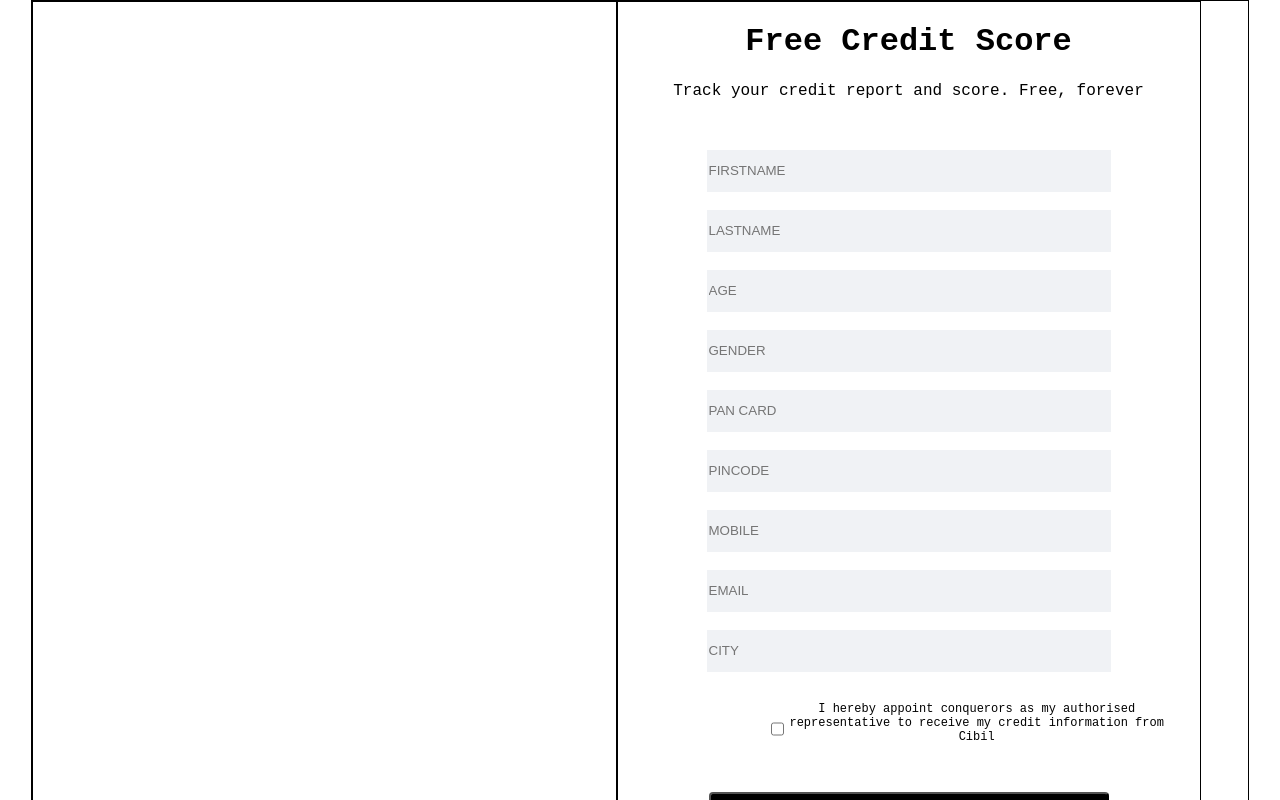
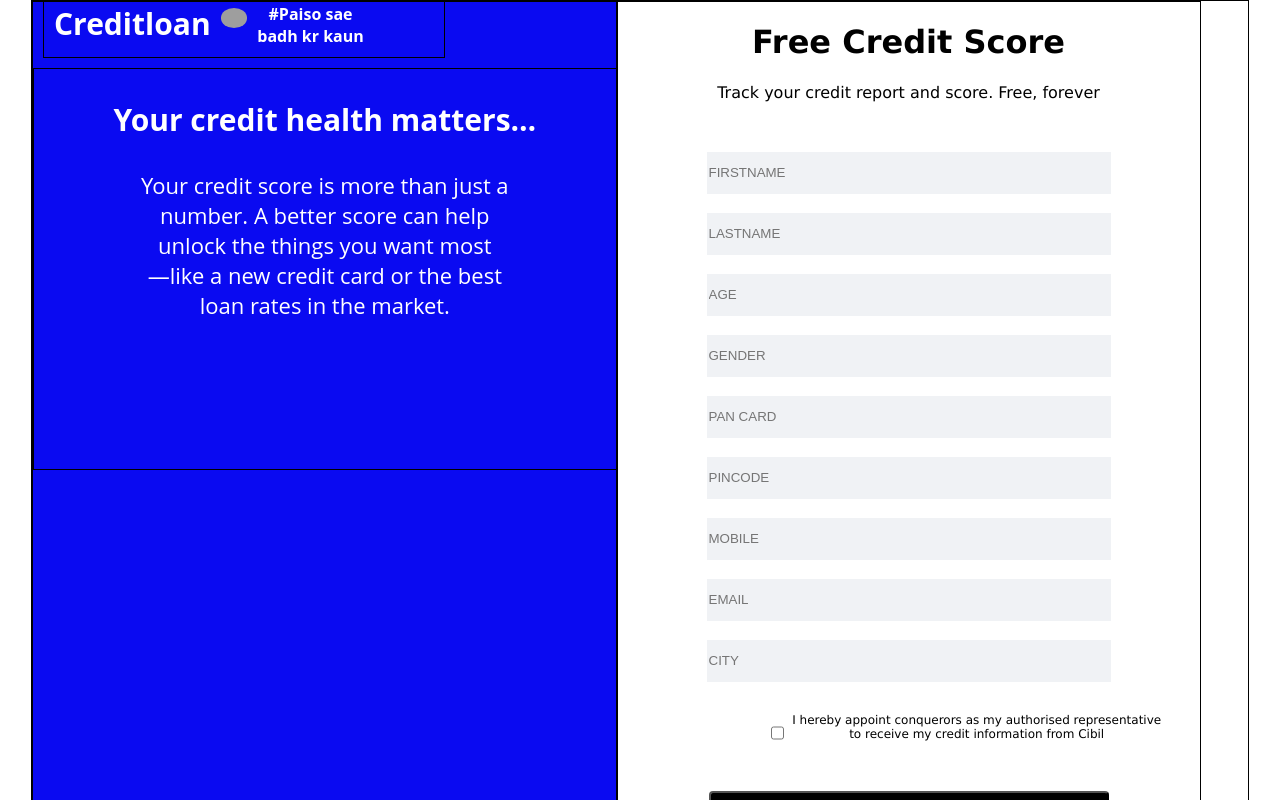
Before and after one commit to Milind74/creditcard, a React (Create React App) app in the folder client/: page / in a window 1280 px wide. Shown: the top 800 px of the page. Built offline with nearby package versions, Linux system fonts and the light colour scheme; grey boxes are pictures that could not be loaded.

Commit message:
changed files

```diff
--- a/client/src/Form/Form.module.css
+++ b/client/src/Form/Form.module.css
@@ -4,28 +4,19 @@
     border: 1px solid black;
     display:  grid;
     grid-template-columns: 48% 48%;
-    font-family: 'Courier New', Courier, monospace;
     margin: auto;
+    font-family:'Lucida Sans', 'Lucida Sans Regular', 'Lucida Grande', 'Lucida Sans Unicode', Geneva, Verdana, sans-serif;
+
 }
-.leftside{
+
+.rightside{
     border: 1px solid black;
     width:100% ;
     height: 1000px;
 
 
 }
-.rightside{
-    border: 1px solid black;
-    width:100% ;
-    height: 1000px;
 
-}
-.leftside>div{
-    width: 80%;
-    border: 1px solid black;
-    height: 1000px;
-
-}
 .rightside>form{
     margin-top:50px ;
 }
@@ -46,3 +37,63 @@
     color: white;
 
 }
+
+.leftside{
+    border: 1px solid black;
+    width:100% ;
+    height: 1000px;
+    background-color: rgb(10, 10, 241);
+    color: white;
+    font-family: 'Open Sans', sans-serif
+
+}
+
+.leftchilddiv1{
+    display: flex;
+    width: 400px;
+    margin: 10px;
+    color:  white;
+    margin-top:-10px ;
+    border: 1px solid black;
+
+}
+
+.img1{
+    border-radius: 50%;
+    height: 20px;
+    margin-top: 15px;
+
+
+}
+.leftchilddiv1 h3{
+       /* width: 100px ; */
+       font-size: 30px;
+       margin:  10px;
+
+}
+.leftchilddiv1 h4{
+    margin-top: -14px;
+    margin: 10px;
+}
+.leftchilddiv2 h3{
+    font-size: 30px;
+}
+
+.leftchilddiv2{
+    /* width: 400px ; */
+    height: 400px;
+    border:  1px solid black;
+    margin: auto;
+    text-decoration-line: inherit;
+    text-align: center;
+}
+.leftchilddiv2>p{
+    font-size: 20px;
+    font-size: 22px;
+    width: 400px ;
+    /* height: 300px; */
+    margin: auto;
+/* border: 1px solid black; */
+
+
+}
--- a/client/src/Form/Formdata.jsx
+++ b/client/src/Form/Formdata.jsx
@@ -33,6 +33,26 @@
   return (
       <div  className={styles.container}>
 <div  className={styles.leftside}>
+  <div className={styles.leftchilddiv1} >
+    <h3>Creditloan </h3>
+     <img className={styles.img1} src="https://encrypted-tbn0.gstatic.com/images?q=tbn:ANd9GcSTZbOdnCOD_7x9LFVcAtSKpUkCYQhpEtAyJA&usqp=CAU" alt="" />
+     <h4>#Paiso sae <br /> badh kr kaun</h4>
+  </div>
+  <div  className={styles.leftchilddiv2}>
+    <div >
+    <h3> Your credit health matters…</h3>
+    </div>
+
+    <p>
+
+    Your credit score is more than just a <br /> number.
+        A better score can help unlock the things you
+    want most</p>
+    <p>
+    —like a new credit card or the best
+    loan rates in the market.
+    </p>
+  </div>
 
 
 </div>
```
